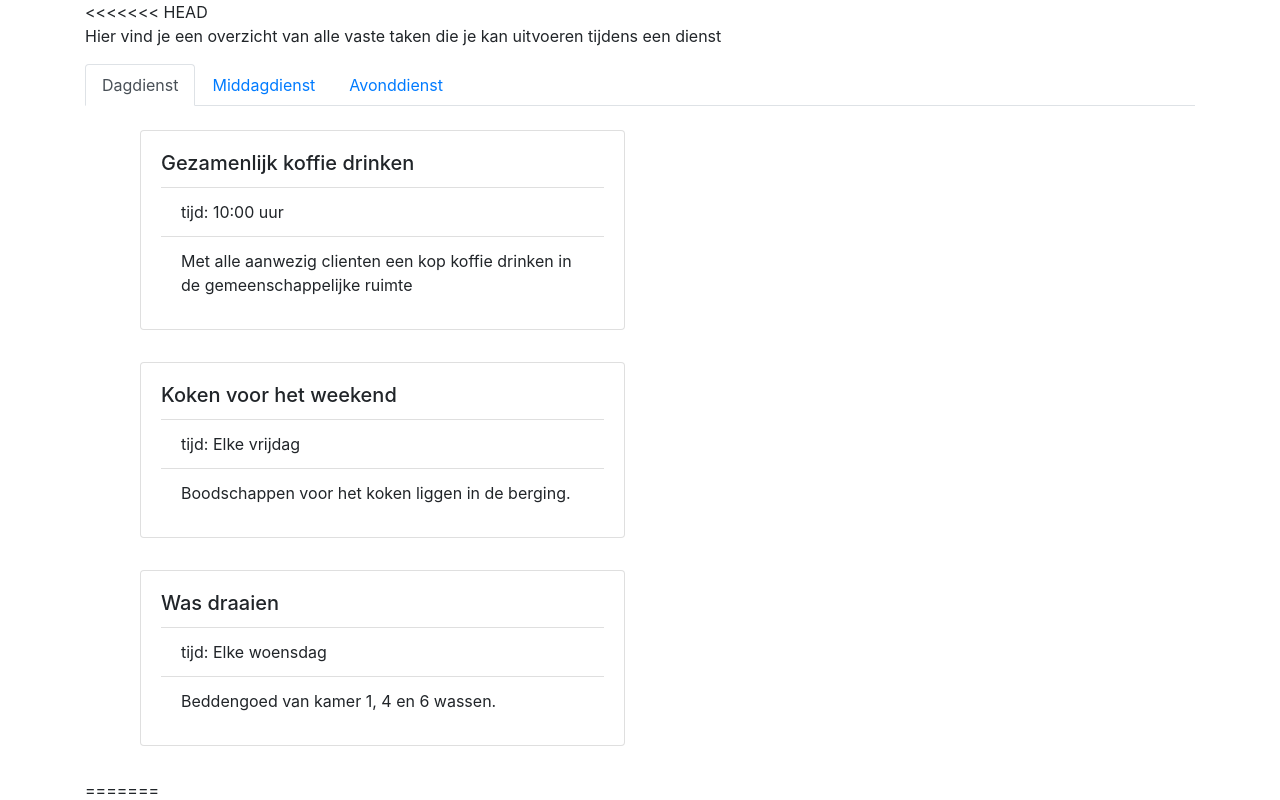
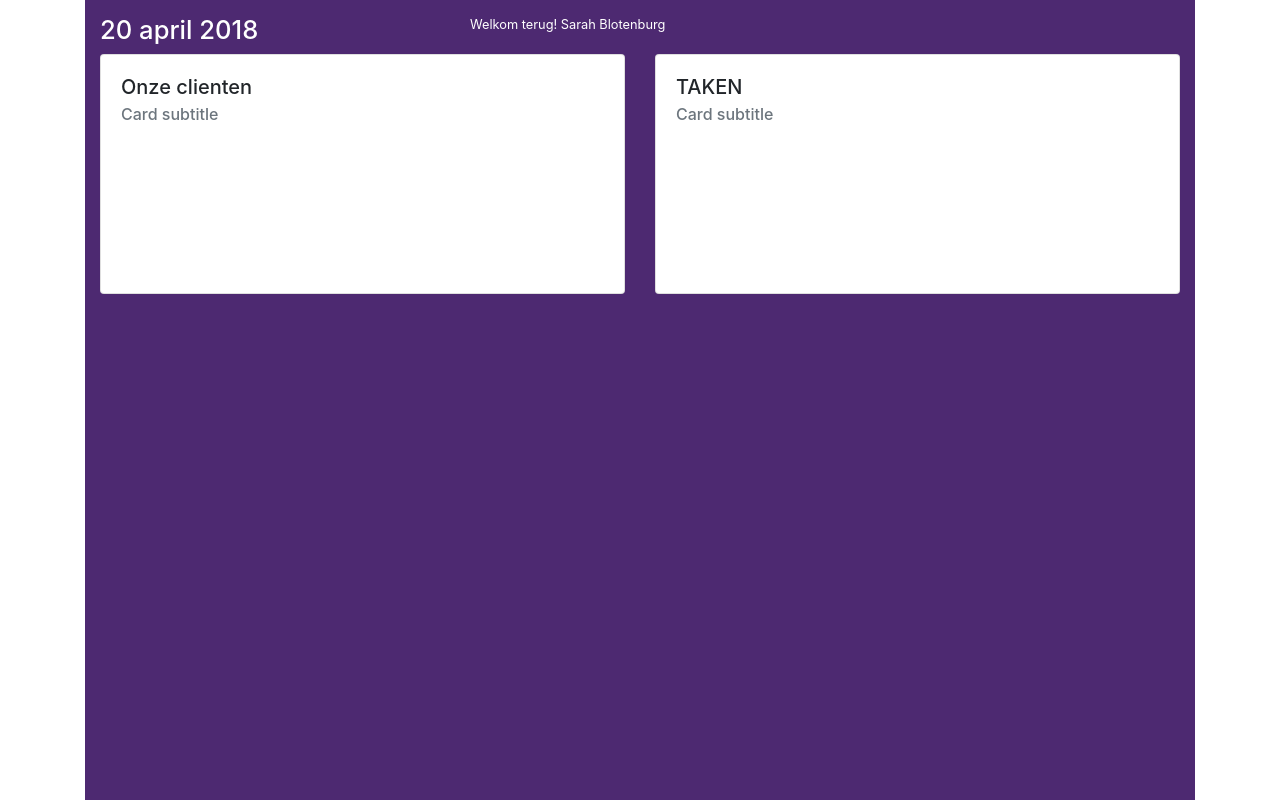
Before and after one commit to JustinRoyTamaela/YCP---careander, an Angular app: page /dashboard in a window 1280 px wide. Shown: the top 800 px of the page. Built offline with nearby package versions, Linux system fonts and the light colour scheme.

Commit message:
merge conflict opgelost

```diff
--- a/src/app/app.component.html
+++ b/src/app/app.component.html
@@ -13,16 +13,14 @@
 </div> -->
 
 <div class="container">
-<<<<<<< HEAD
 <!-- 	<app-reminders></app-reminders>
  -->
 <!--	<app-clienten-bestand></app-clienten-bestand>  -->
 
-<app-vaste-dagtaken></app-vaste-dagtaken>
- <!--	<app-reminders></app-reminders>
+ <!--<app-vaste-dagtaken></app-vaste-dagtaken>
+	<app-reminders></app-reminders>
 	<app-vaste-dagtaken></app-vaste-dagtaken>
 -->
-=======
 	<!-- <app-vaste-dagtaken></app-vaste-dagtaken> -->
 
   <router-outlet></router-outlet>
@@ -34,7 +32,6 @@
 	<app-reminders></app-reminders> -->
 	<!-- <app-vaste-dagtaken></app-vaste-dagtaken>
   <app-reminders></app-reminders> -->
->>>>>>> 8ed3803a26db19e923512e2526e5482b4891c184
 
 </div>
 
--- a/src/app/reminders/reminders.component.html
+++ b/src/app/reminders/reminders.component.html
@@ -1,4 +1,3 @@
-<<<<<<< HEAD
 <div class="navbar navbar-default">
   <div class="container">
     <div class="navbar-header">
@@ -9,14 +8,13 @@
   </div>
 </div>
 
-<div class="container">
-=======
+
 <div class="row">
   <div class="col-md-6">
     <h2>To do</h2>
   </div>
 </div>
->>>>>>> 99717dffd6c9f899c064c7cb1494d856b527348f
+
 
 
 <div class="row">
```
